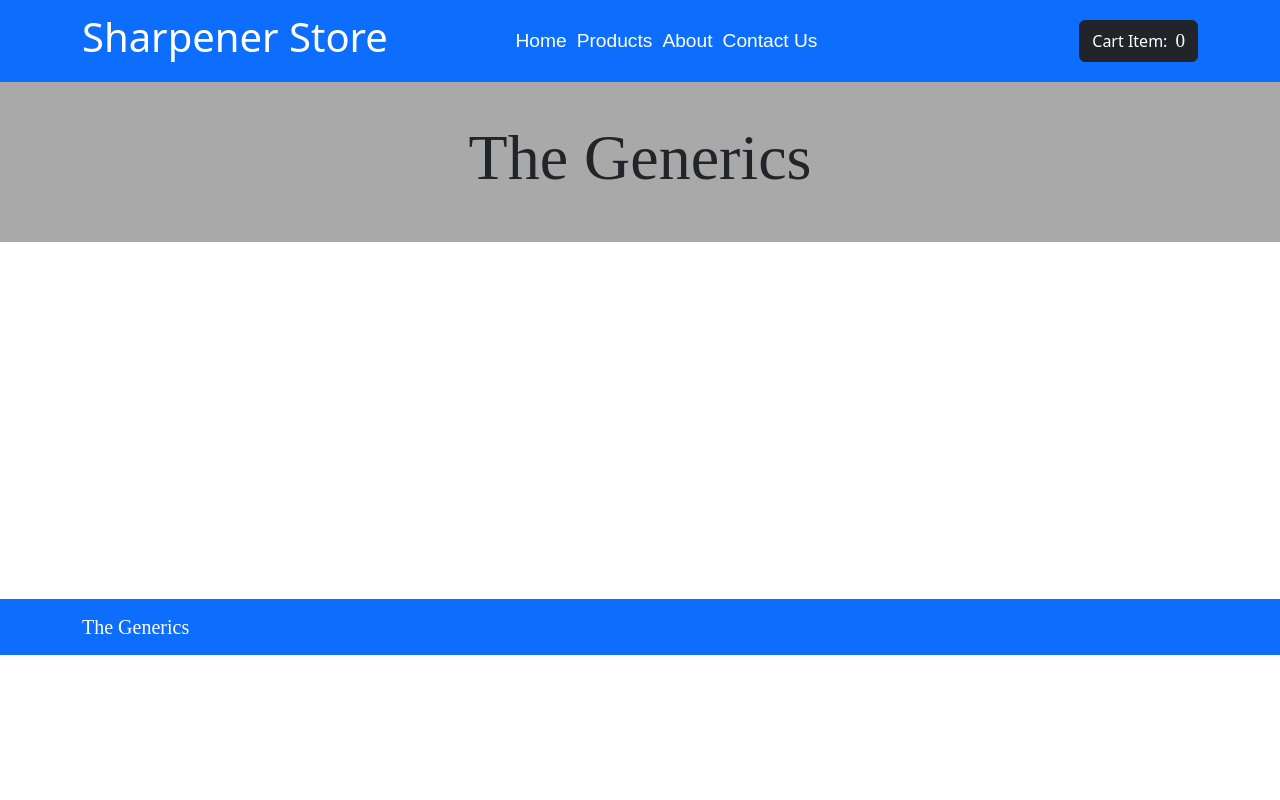
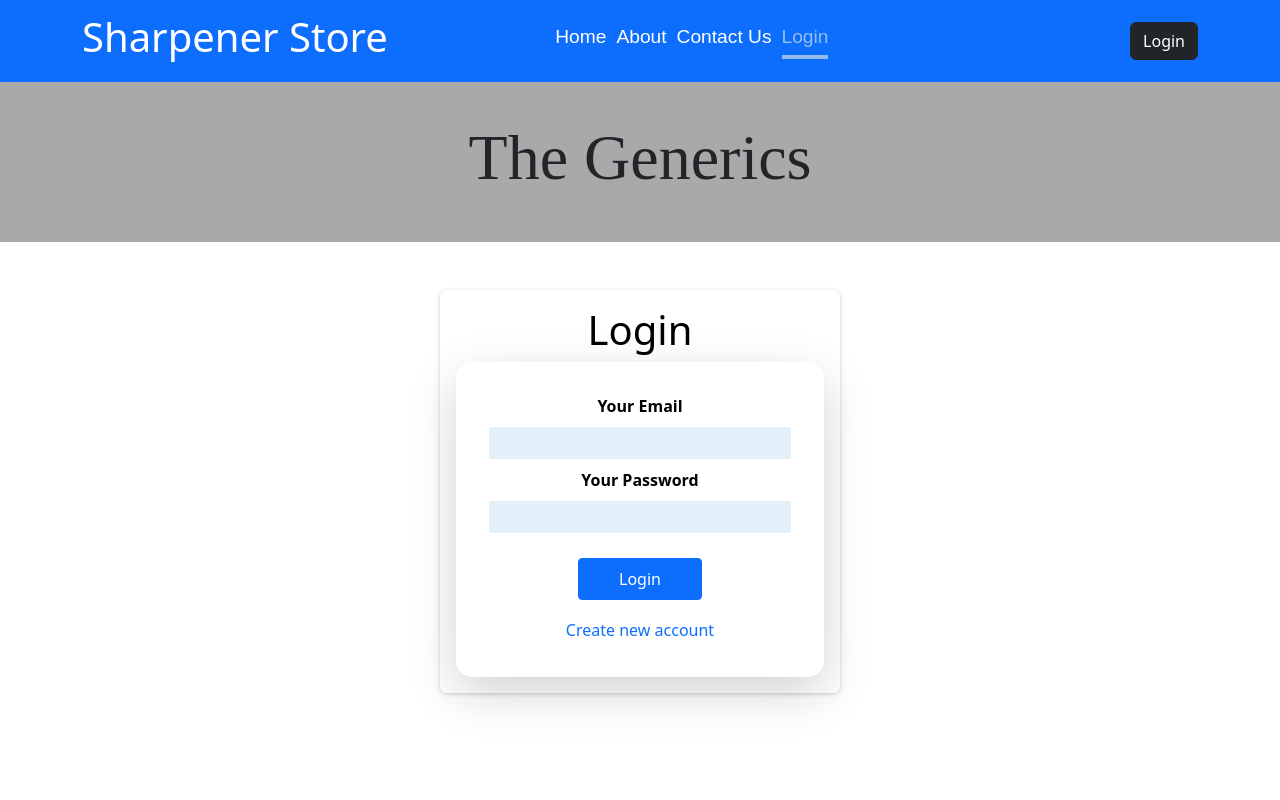
Before and after one commit to ritikk786/Ecomerce_Website, a React (Create React App) app: page /auth in a window 1280 px wide. Shown: the top 800 px of the page. Built offline with nearby package versions, Linux system fonts and the light colour scheme.

Commit message:
Login/Logout

```diff
--- a/src/App.js
+++ b/src/App.js
@@ -1,16 +1,17 @@
-import React, { useState } from 'react';
+import React, { useState, Fragment, useContext } from 'react';
 import { createBrowserRouter, RouterProvider } from 'react-router-dom';
 import { Route, Routes,  } from 'react-router-dom'
 import { Button } from 'react-bootstrap';
 import Header from './Component/Header/Header';
 import Product from './Component/CartItem/Product';
 import Cart from './Component/CartPurchse/Cart';
-import Contextprovider from './Store/Contextprovider';
+import Cartcontext from './Store/cart-context';
 import About from './Component/About/About';
 import Homepage from './Component/Pages/Homepage';
 import Footer from './Component/Pages/Footer';
 import Contactus from './Component/ContactUs/Contactus';
 import Productdetail from './Component/CartItem/Productdetail';
+import AuthForm from './Component/Auth/AuthForm';
 
 
 // const router = createBrowserRouter([
@@ -21,18 +22,12 @@ import Productdetail from './Component/CartItem/Productdetail';
 
 function App() {
   const [showcart, setShowcart] = useState(false)
-  // const [showabout, setShowabout]=useState(false)
-  // const [showproduct, setShowproduct]=useState(false)
 
-  // const showAbouthandler=()=>{
-  //   setShowabout(true)
-  //   setShowproduct(false)
-  // }
+  const ctx=useContext(Cartcontext);
 
-  // const showProducthandler=()=>{
-  //   setShowproduct(true)
-  //   setShowabout(false)
-  // }
+
+  console.log('user login state before',ctx.idToken)
+      console.log('user login state',ctx.userLoggedIn)
 
   const cartshownhandler = () => {
     setShowcart(true)
@@ -43,17 +38,32 @@ function App() {
 
 
   return (
-    <Contextprovider>
+    <Fragment>
       {showcart && <Cart showcart={cartnotshownhandler} />}
 
       <Header showcart={cartshownhandler} />
 
       <Routes>
+      {/* <Route path='/'  element= {ctx.userLoggedIn ? <Homepage/> : <AuthForm/> }/> */}
         <Route path="/" element={<Homepage />} />
-        <Route path="/products" element={<Product/>} />
+
+        {!ctx.userLoggedIn &&  <Route path='/auth' element={<AuthForm/>}/>}
+
+
+        {/* <Route path='*' element={<AuthForm/>}/> */}
+
+        <Route path='/products'  element= {ctx.userLoggedIn ? <Product/> : <AuthForm/> }/>
+        {/* <Route path="/products" element={<Product/>} /> */}
+
+
+        {/* <Route path='/about'  element= {ctx.userLoggedIn ? <About/> : <AuthForm/> }/> */}
         <Route path="/about" element={<About />} />
+
+        {/* <Route path='/contact'  element= {ctx.userLoggedIn ? <Contactus/> : <AuthForm/> }/> */}
         <Route path="/contact" element={<Contactus />} />
-        <Route path='/products/:productId' element={<Productdetail/>}/>
+
+        <Route path='/products/:productId'  element= {ctx.userLoggedIn ? <Productdetail/> : <AuthForm/> }/>
+        {/* <Route path='/products/:productId' element={<Productdetail/>}/> */}
       </Routes>
 
 
@@ -61,7 +71,7 @@ function App() {
       <Footer />
 
 
-    </Contextprovider>
+    </Fragment>
   );
 }
 
--- /dev/null
+++ b/src/Component/Auth/AuthForm.js
@@ -0,0 +1,157 @@
+import { useState, useRef, useContext } from 'react';
+
+import classes from './AuthForm.module.css';
+import { json, useNavigate } from 'react-router-dom';
+import Cartcontext from '../../Store/cart-context';
+
+const AuthForm = () => {
+
+  const navigate = useNavigate();
+
+  const [isLogin, setIsLogin] = useState(true);
+  const [isloggingin, setIsLoggingin]=useState(false);
+
+  const ctxidToken = useContext(Cartcontext)
+//   console.log('ctx idToken',ctxidToken.idToken)
+
+  const email=useRef();
+  const password=useRef();
+
+  const switchAuthModeHandler = () => {
+    setIsLogin((prevState) => !prevState);
+  };
+
+  function clearvalue(){
+    email.current.value='';
+    password.current.value='';
+  }
+
+
+
+  // function submithandler start from here ------------------------/
+
+  const submithandler= async (e)=>{
+
+    e.preventDefault();
+  // extracting values from ref;
+    const enterdEmail=email.current.value;
+    const enterdPassword=password.current.value;
+
+
+    // change state for loader
+    setIsLoggingin(true)
+
+    if(isLogin){
+      try{
+        const singinresponse= await fetch('https://identitytoolkit.googleapis.com/v1/accounts:signInWithPassword?key=AIzaSyAfqsC6GYo0nj89-yXZd7B_H76N1N76_LU',{
+          method:'POST',
+          body: JSON.stringify({
+            email : enterdEmail,
+            password : enterdPassword,
+            returnSecureToken : true,
+          }),
+          headers:{
+            'Content-Type' : 'application/json'
+          }
+        })
+        console.log(singinresponse)
+        const data = await singinresponse.json();
+
+
+        if(!singinresponse.ok){
+          throw new Error ('Authentication failed !')
+        }
+        console.log(data.idToken)
+        ctxidToken.saveidToken(data.idToken)
+        navigate('/')
+
+      }
+      catch(error){
+        if(error){
+          alert(error.message)
+        }
+      }
+      // Login condition ends here --/
+
+    }
+    else {
+      // this work for signup ------/
+      try{
+        const signupresponse= await fetch('https://identitytoolkit.googleapis.com/v1/accounts:signUp?key=AIzaSyAfqsC6GYo0nj89-yXZd7B_H76N1N76_LU',{
+          method : 'POST',
+          body  : JSON.stringify({
+            email : enterdEmail,
+            password : enterdPassword,
+            returnSecureToken : true,
+          }),
+          headers:{
+            'Content-Type' : 'application/json'
+          }
+        })
+        var data = await signupresponse.json()
+
+        if(!signupresponse.ok){
+          clearvalue()
+          throw new Error(`${data.error.message}`)
+        }
+
+
+
+        // show alert after signup
+        alert('Congrantulation!')
+      }
+      catch(error){
+        if(error){
+          let errormessage = 'Authentication Failed !'
+          if(data && data.error && data.error.message){
+            errormessage = data.error.message
+          }
+          alert(errormessage)
+        }
+      }
+      // signup condition ends here -----/
+    }
+
+
+    // stop loader
+    setIsLoggingin(false)
+
+    // clear value
+    clearvalue()
+
+    // submithandler function END here ------/;
+  }
+
+  return (
+    <section className={classes.auth}>
+      <h1>{isLogin ? 'Login' : 'Sign Up'}</h1>
+      <form className={classes.form} onSubmit={submithandler} >
+        <div className={classes.control}>
+          <label htmlFor='email'>Your Email</label>
+          <input ref={email} type='email' id='email' required />
+        </div>
+        <div className={classes.control}>
+          <label htmlFor='password'>Your Password</label>
+          <input ref={password}
+            type='password'
+            id='password'
+            required
+          />
+        </div>
+        <div className={classes.actions}>
+          {!isloggingin &&<button>{isLogin ? 'Login' : 'Create Account'}</button>}
+          {isloggingin && <p>Sending Request....</p>}
+          <button
+            type='button'
+            className={classes.toggle}
+            onClick={switchAuthModeHandler}
+          >
+            {isLogin ? 'Create new account' : 'Login with existing account'}
+          </button>
+        </div>
+      </form>
+    </section>
+  );
+};
+
+export default AuthForm;
--- /dev/null
+++ b/src/Component/Auth/AuthForm.module.css
@@ -0,0 +1,79 @@
+.auth {
+    margin: 3rem auto;
+    width: 95%;
+    max-width: 25rem;
+    border-radius: 6px;
+    /* background-color: #38015c; */
+    background-color: #ffffff;
+    box-shadow: 0 1px 4px rgba(0, 0, 0, 0.2);
+    padding: 1rem;
+    text-align: center;
+  }
+
+  .auth h1 {
+    text-align: center;
+    /* color: white; */
+    color: black;
+  }
+
+  .control {
+    margin-bottom: 0.5rem;
+  }
+
+  .control label {
+    display: block;
+    /* color: white; */
+    color: black;
+    font-weight: bold;
+    margin-bottom: 0.5rem;
+  }
+
+  .form{
+    width: 100%;
+  }
+
+  .control input {
+    font: inherit;
+    background-color: #e2f0fa;
+    color: #38015c;
+    border-radius: 4px;
+    border: 1px solid white;
+    width: 100%;
+    text-align: left;
+    padding: 0.25rem;
+  }
+
+  .actions {
+    margin-top: 1.5rem;
+    display: flex;
+    flex-direction: column;
+    align-items: center;
+  }
+
+  .actions button {
+    cursor: pointer;
+    font: inherit;
+    color: white;
+    background-color: #0d6efd;
+    border: 1px solid #0d6efd;
+    border-radius: 4px;
+    padding: 0.5rem 2.5rem;
+  }
+
+  .actions button:hover {
+    background-color: #89b3f3;
+    border-color: #89b3f3;
+  }
+
+  .actions .toggle {
+    margin-top: 1rem;
+    background-color: transparent;
+    color: #0d6efd;
+    border: none;
+    padding: 0.15rem 1.5rem;
+  }
+
+  .actions .toggle:hover {
+    background-color: transparent;
+    color: #89b3f3;
+  }
--- a/src/Component/ContactUs/Contactus.js
+++ b/src/Component/ContactUs/Contactus.js
@@ -1,13 +1,15 @@
 import React, { Fragment, useRef } from 'react'
 import { Form,Button } from 'react-bootstrap';
+import { useNavigate } from 'react-router-dom';
 import classes from './Contact.module.css'
 const Contactus = () =>  {
   const name=useRef()
   const email=useRef()
   const phone=useRef()
-
+  const navigate = useNavigate();
   const submithandler= async (e)=>{
     e.preventDefault()
+
     const data={
       name:name.current.value,
       email:email.current.value,
@@ -24,6 +26,7 @@ const Contactus = () =>  {
     name.current.value='';
     email.current.value='';
     phone.current.value='';
+    navigate("/");
   }
     return (
         <div className={classes.div}>
--- a/src/Component/Header/Header.css
+++ b/src/Component/Header/Header.css
@@ -30,3 +30,6 @@
     padding-bottom: 0.25rem;
     border-bottom: 4px solid #95bcf0;
 }
+.possitionfixed{
+    display: none;
+}
--- a/src/Component/Header/Header.js
+++ b/src/Component/Header/Header.js
@@ -1,5 +1,5 @@
-import React,{useContext} from 'react'
-import { NavLink } from 'react-router-dom';
+import React,{useContext, Fragment} from 'react'
+import { NavLink, useNavigate } from 'react-router-dom';
 import Cartcontext from '../../Store/cart-context';
 import './Header.css'
 
@@ -10,6 +10,7 @@ import { Container, Navbar, Nav, Button } from 'react-bootstrap';
 
 
 const Header = (props) => {
+    const navigate = useNavigate();
     const crtCTX = useContext(Cartcontext)
     const numberofCartItem = crtCTX.cartItems.reduce((crtNumber,item)=>{
         return (crtNumber + item.quantity)
@@ -20,26 +21,55 @@ const Header = (props) => {
       const showproduct=()=>{
         props.showproduct();
       }
+      const logout=()=>{
+        if(crtCTX.userLoggedIn){
+
+            crtCTX.logouttoken()
+        }
+        else{
+            navigate('/auth')
+            console.log("USER LOGIN")
+        }
+      }
     return (
-            <>
+            <Fragment>
             <Navbar  style={{position:'sticky',top:'0',zIndex:'10'}}  bg='primary' variant='dark'>
                 <Container>
                     <Navbar.Brand >
                         <h1 className='display-6'>Sharpener Store</h1>
                     </Navbar.Brand>
+
+
                     <Nav className="navlink" variant='light'  bg='primary' >
                         <NavLink to="/" className='a'  activeClassName={'active'}>Home</NavLink>
+
+                        { crtCTX.userLoggedIn &&
                         <NavLink to="/products" className='a' >Products</NavLink>
+                        }
                         <NavLink to="/about" className='a'  >About</NavLink>
                         <NavLink to="/contact" className='a'  >Contact Us</NavLink>
+
+                        { !crtCTX.userLoggedIn &&
+                        <NavLink to="/auth" className='a'  >Login </NavLink>
+                        }
+
                     </Nav>
-                    <Button onClick={props.showcart} variant="dark">Cart Item:<span className='cartnumber'>{numberofCartItem}</span></Button>
+
+                   { crtCTX.userLoggedIn && <>
+                    <Button onClick={props.showcart} variant="dark"  className='cartnumber'>Cart Item:<span>{numberofCartItem}</span></Button>
+                   </>
+                   }
+                   <Button onClick={logout}  variant="dark" className='cartnumber'>{crtCTX.userLoggedIn?'Logout':'Login'} </Button>
+
+
                 </Container>
             </Navbar>
-            <div className='genricsdiv'>
+
+             <div className='genricsdiv'>
             <h1 className='gentext'>The Generics</h1>
             </div>
-            </>
+
+            </Fragment>
     )
 }
 export default Header;
--- a/src/Store/Contextprovider.js
+++ b/src/Store/Contextprovider.js
@@ -2,8 +2,22 @@ import React, { useState } from 'react'
 import Cartcontext from './cart-context';
 
  const Contextprovider = (props) => {
+    const tokefromlocalst = localStorage.getItem('token')
+    const [idToken, setIdToken]=useState(tokefromlocalst)
     const [cartItems,setCartItems]=useState([])
     const [totalamount, setTotalamount]=useState('0')
+
+    const userLoggedIn = !!idToken;
+
+    const saveidToken =(token)=>{
+        setIdToken(token)
+        localStorage.setItem('token',token)
+    }
+
+    const logouttoken = ()=>{
+        localStorage.removeItem('token')
+        setIdToken(null)
+    }
 
     const addItemtocart = (item)=>{
         const totalupdatedamount = Number(totalamount) + item.price;
@@ -61,10 +75,15 @@ import Cartcontext from './cart-context';
 
 
     const cartcontext = {
+        idToken:idToken,
+        saveidToken:saveidToken,
+        userLoggedIn:userLoggedIn,
+        logouttoken:logouttoken,
         totalamount:totalamount,
         cartItems:cartItems,
         addItemhandler:addItemtocart,
         deleteItemhandler:deleteItem,
+
     }
   return (
     <Cartcontext.Provider value={cartcontext}>
--- a/src/index.js
+++ b/src/index.js
@@ -1,5 +1,6 @@
 import React from 'react';
 import ReactDOM from 'react-dom/client';
+import Contextprovider from './Store/Contextprovider';
 import { BrowserRouter } from 'react-router-dom';
 
 import './index.css';
@@ -14,6 +15,8 @@ import '../node_modules/bootstrap/dist/css/bootstrap.css';
 const root = ReactDOM.createRoot(document.getElementById('root'));
 root.render(
             <BrowserRouter>
+            <Contextprovider>
             <App />
+            </Contextprovider>
             </BrowserRouter>
             );
```
